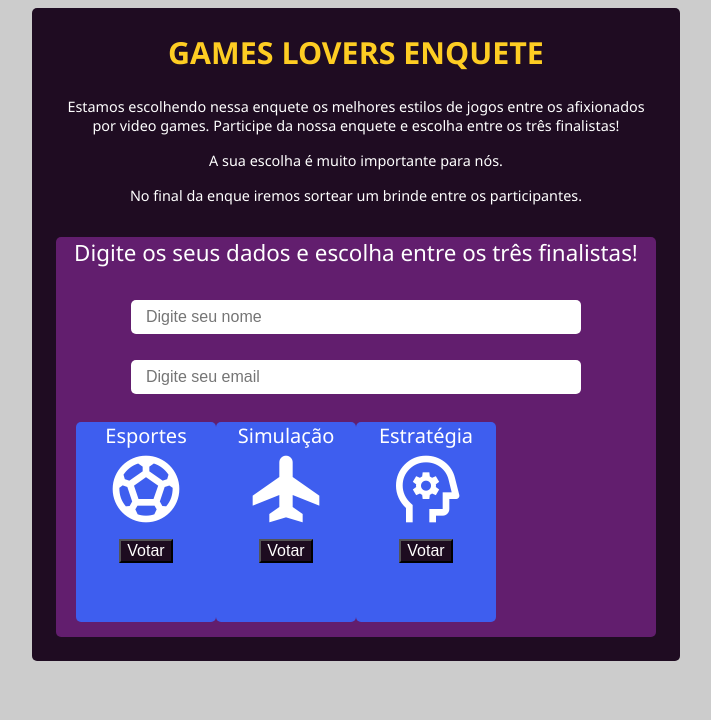
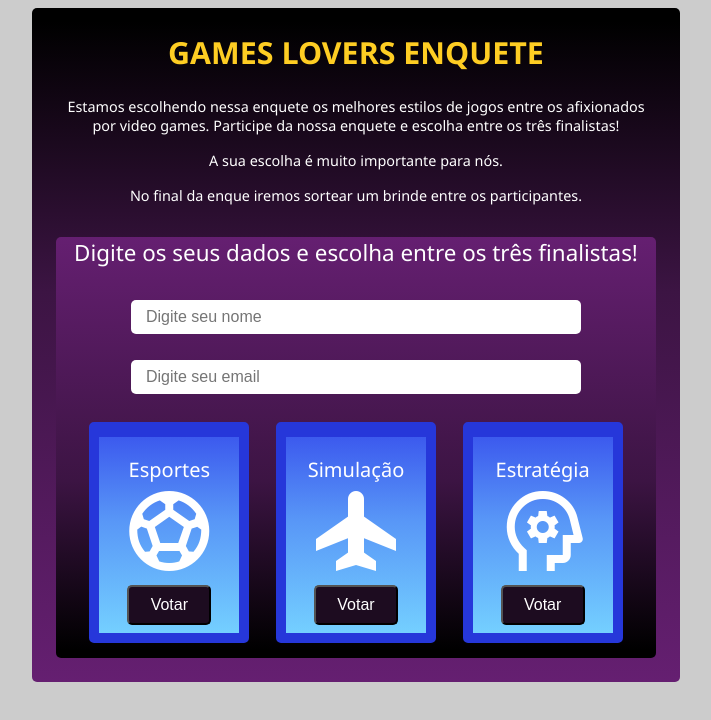
Before and after one commit to RuanMLopes/Bootcamp-DevJr-Modulo2-02, a plain HTML site: page index.html in a window 1280 px wide. Shown: the whole page, without its empty margins (284-995 px from the left). Drawn offline with nearby package versions, Linux system fonts and the light colour scheme.

Commit message:
closes #5 - degrade e votacao

```diff
--- a/index.html
+++ b/index.html
@@ -19,6 +19,12 @@
             background-color: #1D0C20;
             color: #FFF;
             font-size: 1rem;
+
+            border-radius: 5px;
+
+            height: 2.5rem;
+            width: 60%;
+            margin-bottom: 8px;
         }
 
         input {
@@ -37,7 +43,8 @@
         }
 
         .container {
-            background-color: #1F0C22;
+            background: rgb(0, 0, 0);
+            background: linear-gradient(180deg, rgba(0, 0, 0, 1) 2%, rgba(60, 20, 67, 1) 42%, rgba(101, 31, 113, 1) 100%);
             margin: auto;
             width: 600px;
 
@@ -50,7 +57,8 @@
         }
 
         .flex-container {
-            background-color: #621E6E;
+            background: rgb(0, 0, 0);
+            background: linear-gradient(0deg, rgba(0, 0, 0, 1) 2%, rgba(60, 20, 67, 1) 42%, rgba(101, 31, 113, 1) 100%);
             margin-top: 2rem;
             border-radius: 5px;
         }
@@ -76,40 +84,55 @@
             display: flex;
             flex-direction: row;
             padding: 15px 20px;
+            justify-content: space-around;
         }
 
         #esporte {
-            background-color: #3E5EEF;
+            background: rgb(60, 90, 238);
+            background: linear-gradient(180deg, rgba(60, 90, 238, 1) 0%, rgba(88, 150, 247, 1) 42%, rgba(116, 207, 255, 1) 100%);
             font-size: 1.25rem;
+            height: auto;
 
             border: #2637DA;
             border-radius: 5px;
+            border-style: solid;
+            border-width: 15px 10px 10px 10px;
 
             float: left;
             width: 25%;
+            padding-top: 1.2rem;
         }
 
         #simulacao {
-            background-color: #3E5EEF;
+            background: rgb(60, 90, 238);
+            background: linear-gradient(180deg, rgba(60, 90, 238, 1) 0%, rgba(88, 150, 247, 1) 42%, rgba(116, 207, 255, 1) 100%);
             font-size: 1.25rem;
-            height: 200px;
+            height: auto;
 
             border: #2637DA;
             border-radius: 5px;
+            border-style: solid;
+            border-width: 15px 10px 10px 10px;
 
             float: middle;
             width: 25%;
+            padding-top: 1.2rem;
         }
 
         #estrategia {
-            background-color: #3E5EEF;
+            background: rgb(60, 90, 238);
+            background: linear-gradient(180deg, rgba(60, 90, 238, 1) 0%, rgba(88, 150, 247, 1) 42%, rgba(116, 207, 255, 1) 100%);
             font-size: 1.25rem;
+            height: auto;
 
             border: #2637DA;
             border-radius: 5px;
+            border-style: solid;
+            border-width: 15px 10px 10px 10px;
 
             float: right;
             width: 25%;
+            padding-top: 1.2rem;
         }
 
         .material-symbols-outlined {
@@ -118,7 +141,7 @@
                 'wght' 400,
                 'GRAD' 0,
                 'opsz' 24;
-            font-size: 5rem !important;
+            font-size: 6rem !important;
         }
     </style>
 </head>
```
